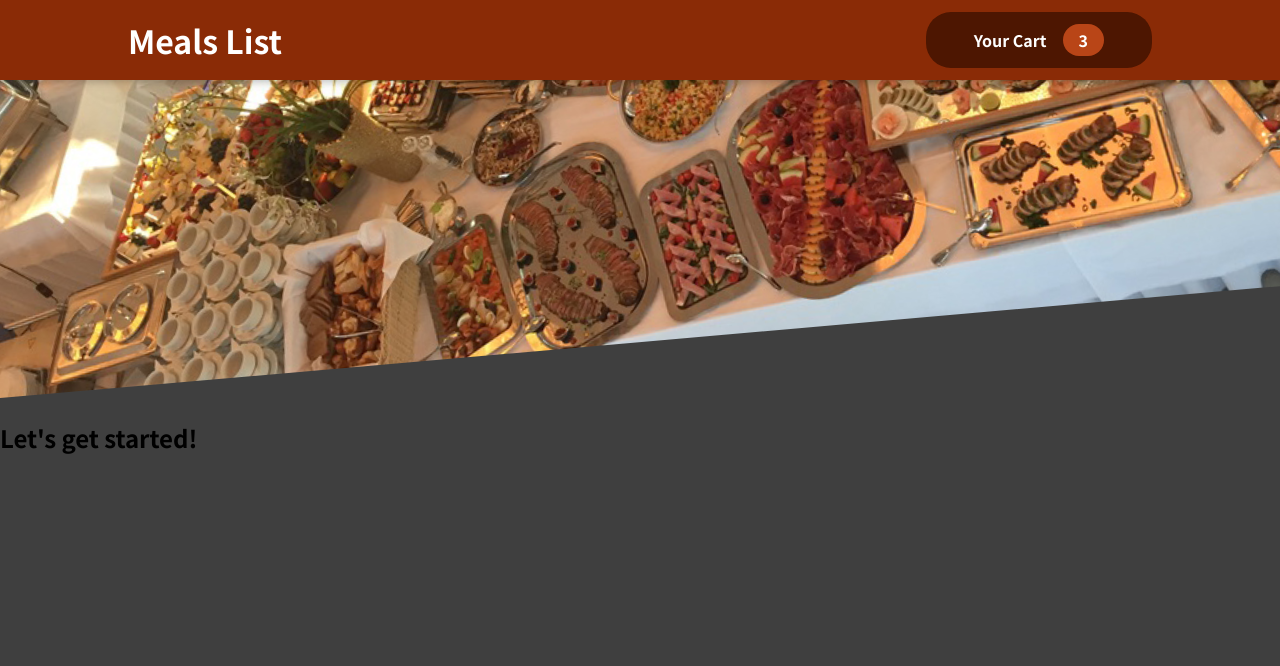
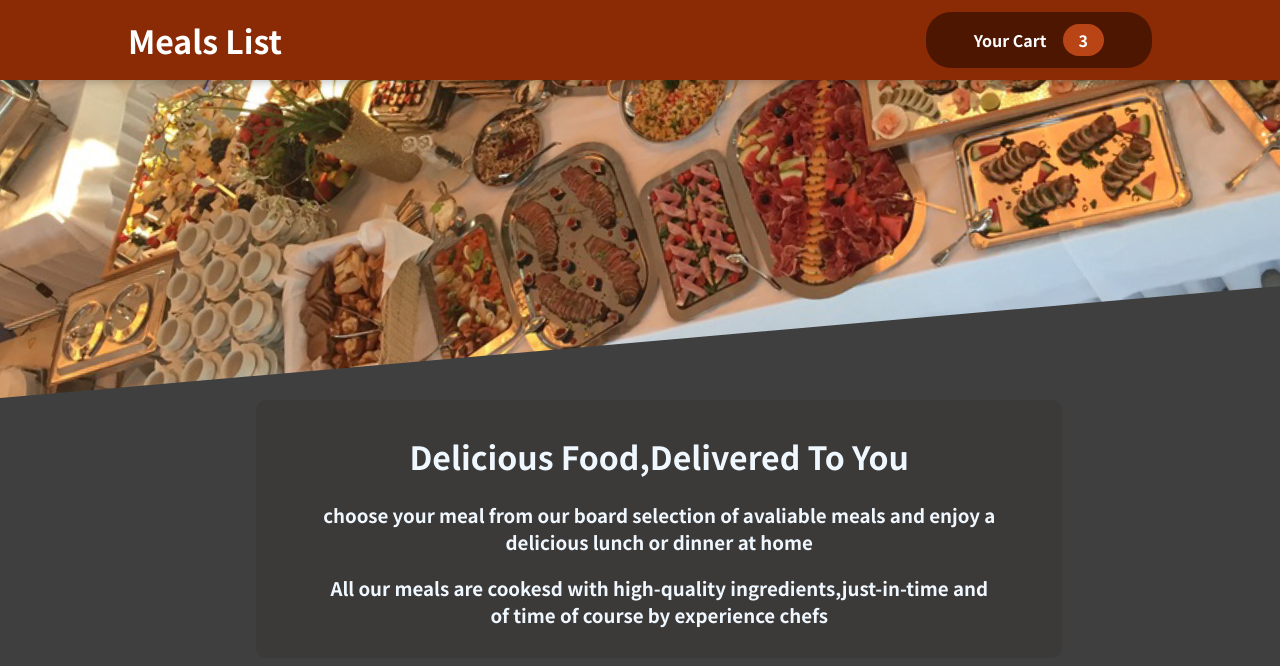
Before and after one commit to sampath11790/-restaurant-uproject, a React (Create React App) app: page / in a window 1280 px wide. Shown: the top 666 px of the page. Built offline with nearby package versions, Linux system fonts and the light colour scheme.

Commit message:
summary added

```diff
--- a/src/App.js
+++ b/src/App.js
@@ -1,10 +1,11 @@
 import React from "react";
 import Header from "./Component/Layout/Header";
+import Summary from "./Component/Summary/Summary";
 function App() {
   return (
     <React.Fragment>
       <Header></Header>
-      <h2>Let's get started!</h2>
+      <Summary/>
     </React.Fragment>
   );
 }
--- /dev/null
+++ b/src/Component/Summary/Summary.js
@@ -0,0 +1,26 @@
+import React from "react";
+import classes from './Summary.module.css'
+
+const Summary=()=>{
+    return(
+        <React.Fragment >
+            <div  className={classes['summary-box']}>
+            <h1>
+             Delicious Food,Delivered To You
+            </h1>
+            <h3>
+             <p>
+                choose your meal from our board selection of avaliable meals and enjoy a delicious
+                lunch or dinner at home
+             </p>
+             <p>
+                All our meals are cookesd with high-quality ingredients,just-in-time and of time of course by
+                experience chefs
+             </p>
+
+            </h3>
+            </div>
+        </React.Fragment>
+    )
+}
+export default Summary
--- /dev/null
+++ b/src/Component/Summary/Summary.module.css
@@ -0,0 +1,20 @@
+.summary-box{
+    background-color: rgb(60, 57, 57);
+    color: aliceblue;
+    max-width: 100%;
+
+
+    width: auto;
+    border-radius: 10px;
+    padding: 0.75rem 4rem;
+
+    left: 20%;
+    right: 17%;
+    text-align: center;
+    position: fixed;
+
+}
+.summary-head.h1{
+
+    box-shadow: 0 2px 8px rgba(0, 0, 0, 0.25);
+}
```
Also changed, not shown: 1 other file (tests, documents, lock files or other folders).
